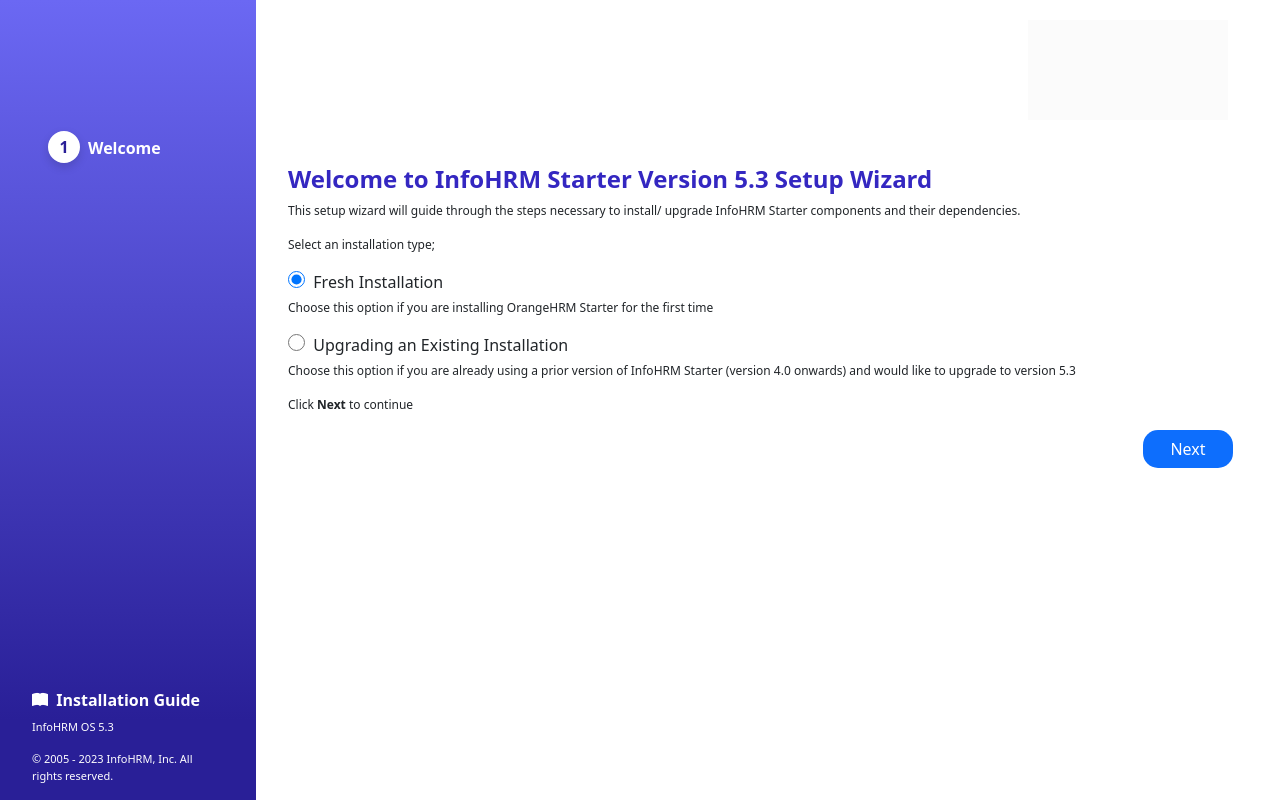
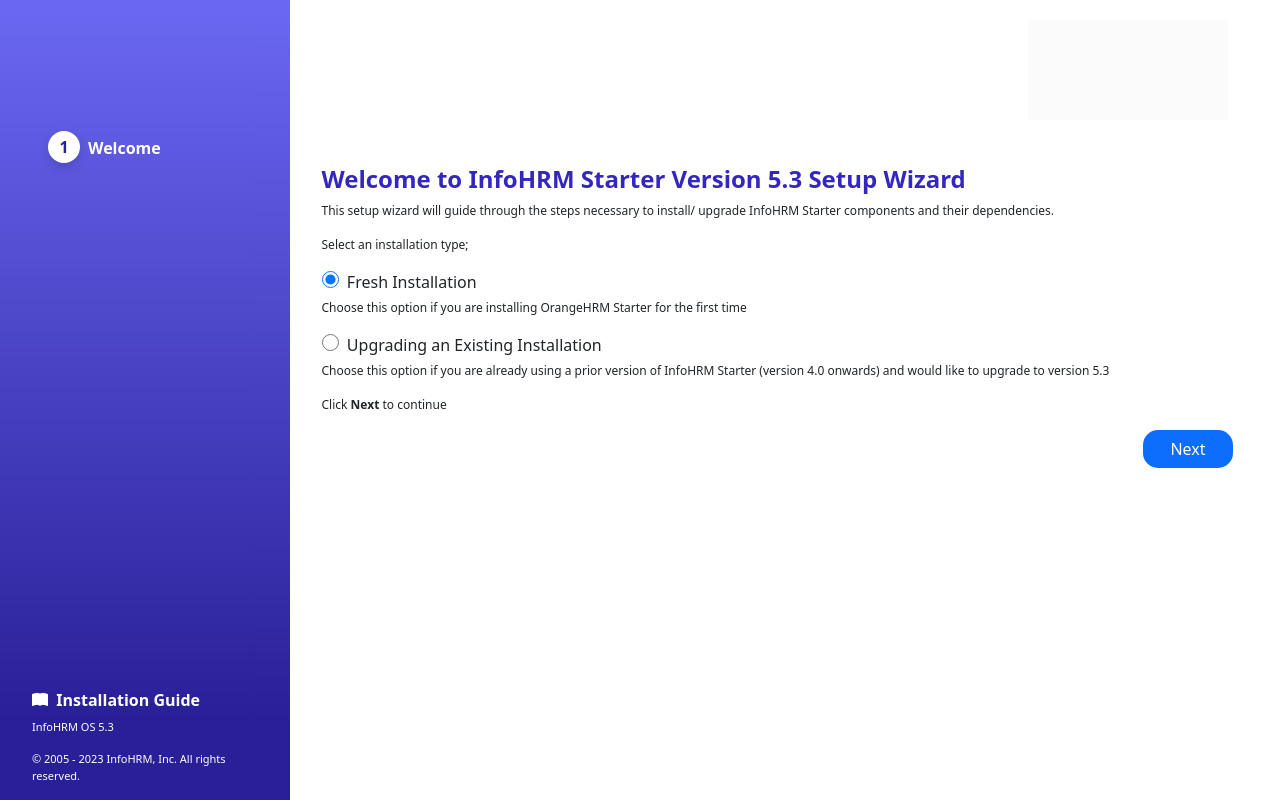
Before and after one commit to Info-2022/InfoHRM, a React (Create React App) app: page / in a window 1280 px wide. Built offline with nearby package versions, Linux system fonts and the light colour scheme.

Commit message:
Update App.css

```diff
--- a/src/App.css
+++ b/src/App.css
@@ -3,8 +3,8 @@
    display: flex;
 }
 .navigation{
-   width:20%;
-   max-width: 20%;
+   width:360px;
+   float: left;
    background: linear-gradient(180deg,#6b68f3,#291f97 90%);
    min-height:100vh;
    height: auto;
@@ -69,7 +69,8 @@
 
 /* Right side main content */
 .content{
-  width:80%;
+  width:100%;
+  float: left;
   height:auto;
   min-height: 100vh;
   overflow-y: auto;
```
